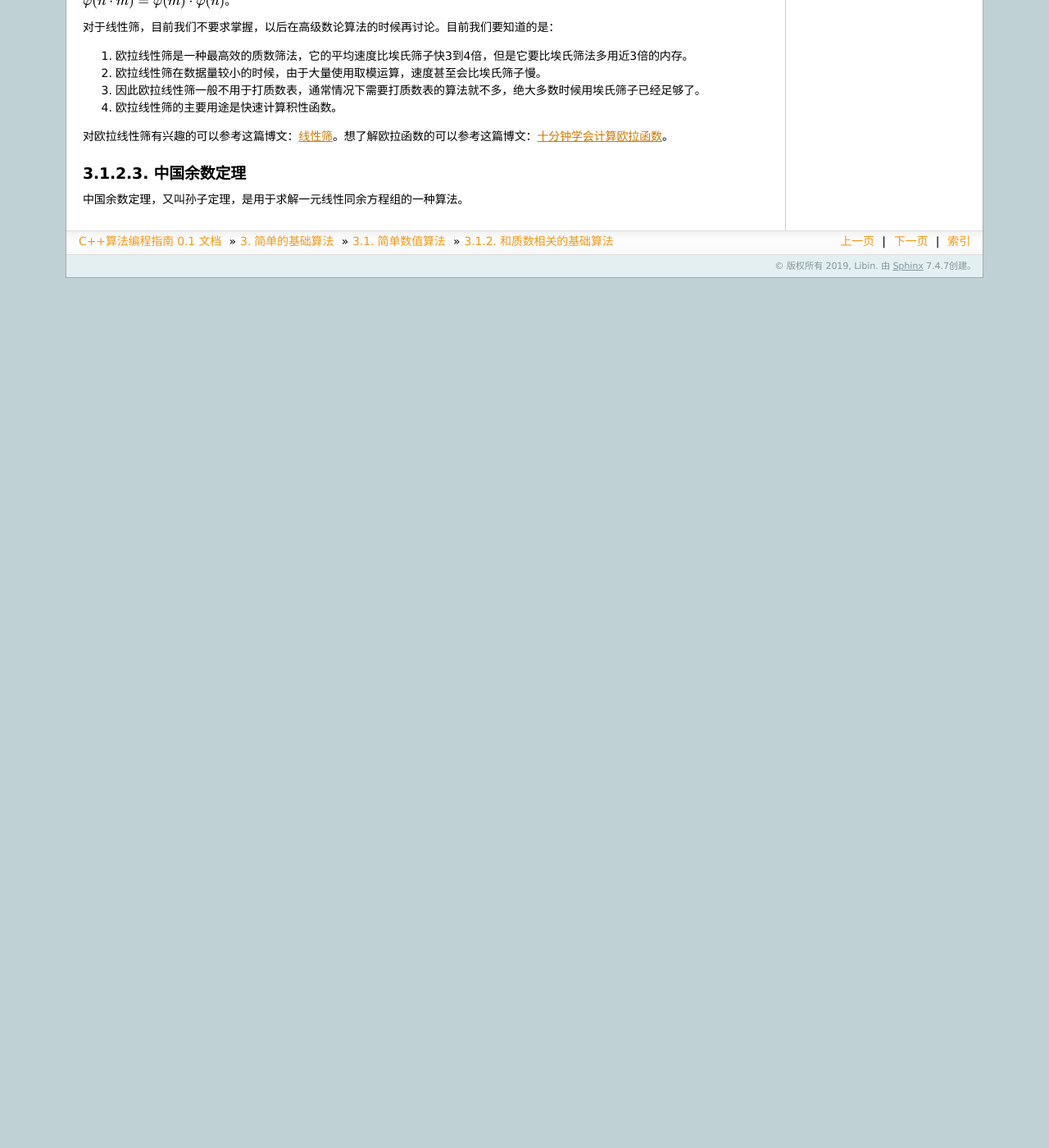
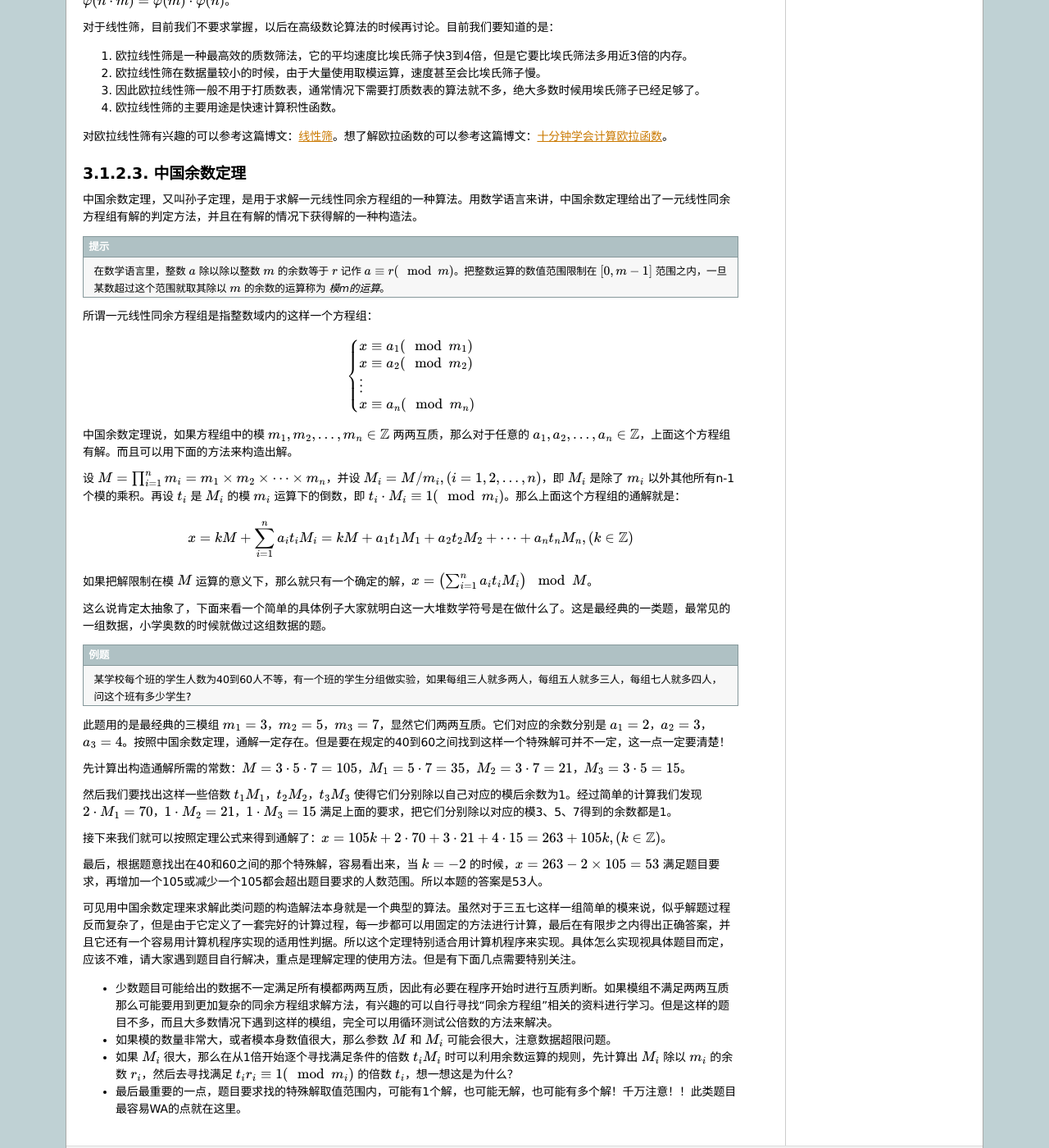
Before and after one commit to majorli/algo_guide, a Sphinx documentation site: the page built from source/ch02/sec01/212_primes.rst, in a window 1280 px wide and 1400 px high, scrolled down 1719 px. Shown: the whole window at 82% size. Built offline with Sphinx 7.4.7, drawn with Linux system fonts in a browser that asks for light colours; before the commit the page ends 2058 px from its top, so only the background shows below that.

Commit message:
20191031_1653

```diff
--- a/source/ch02/sec01/212_primes.rst
+++ b/source/ch02/sec01/212_primes.rst
@@ -72,4 +72,55 @@
 中国余数定理
 ^^^^^^^^^^^^
 
-中国余数定理，又叫孙子定理，是用于求解一元线性同余方程组的一种算法。
+中国余数定理，又叫孙子定理，是用于求解一元线性同余方程组的一种算法。用数学语言来讲，中国余数定理给出了一元线性同余方程组有解的判定方法，并且在有解的情况下获得解的一种构造法。
+
+.. hint::
+
+   在数学语言里，整数 :math:`a` 除以除以整数 :math:`m` 的余数等于 :math:`r` 记作 :math:`a\equiv r(\mod m)`。把整数运算的数值范围限制在 :math:`[0,m-1]` 范围之内，一旦某数超过这个范围就取其除以 :math:`m` 的余数的运算称为 *模m的运算*。
+
+所谓一元线性同余方程组是指整数域内的这样一个方程组：
+
+.. math::
+
+   \begin{cases}
+   x\equiv a_1(\mod m_1)\\
+   x\equiv a_2(\mod m_2)\\
+   \vdots\\
+   x\equiv a_n(\mod m_n)
+   \end{cases}
+
+中国余数定理说，如果方程组中的模 :math:`m_1,m_2,\dots,m_n\in\Bbb{Z}` 两两互质，那么对于任意的 :math:`a_1,a_2,\dots,a_n\in\Bbb{Z}`，上面这个方程组有解。而且可以用下面的方法来构造出解。
+
+设 :math:`M=\prod_{i=1}^n{m_i}=m_1\times m_2\times\cdots\times m_n`，并设 :math:`M_i=M/m_i,(i=1,2,\dots,n)`，即 :math:`M_i` 是除了 :math:`m_i` 以外其他所有n-1个模的乘积。再设 :math:`t_i` 是 :math:`M_i` 的模 :math:`m_i` 运算下的倒数，即 :math:`t_i\cdot M_i\equiv 1(\mod m_i)`。那么上面这个方程组的通解就是：
+
+.. math::
+
+   x=kM+\sum_{i=1}^n{a_it_iM_i}=kM+a_1t_1M_1+a_2t_2M_2+\cdots+a_nt_nM_n,(k\in\Bbb{Z})
+
+如果把解限制在模 :math:`M` 运算的意义下，那么就只有一个确定的解，:math:`x=\left(\sum_{i=1}^n{a_it_iM_i}\right)\mod M`。
+
+这么说肯定太抽象了，下面来看一个简单的具体例子大家就明白这一大堆数学符号是在做什么了。这是最经典的一类题，最常见的一组数据，小学奥数的时候就做过这组数据的题。
+
+
+.. admonition:: 例题
+
+   某学校每个班的学生人数为40到60人不等，有一个班的学生分组做实验，如果每组三人就多两人，每组五人就多三人，每组七人就多四人，问这个班有多少学生?
+
+
+此题用的是最经典的三模组 :math:`m_1=3`，:math:`m_2=5`，:math:`m_3=7`，显然它们两两互质。它们对应的余数分别是 :math:`a_1=2`，:math:`a_2=3`，:math:`a_3=4`。按照中国余数定理，通解一定存在。但是要在规定的40到60之间找到这样一个特殊解可并不一定，这一点一定要清楚！
+
+先计算出构造通解所需的常数：:math:`M=3\cdot5\cdot7=105`，:math:`M_1=5\cdot7=35`，:math:`M_2=3\cdot7=21`，:math:`M_3=3\cdot5=15`。
+
+然后我们要找出这样一些倍数 :math:`t_1M_1`，:math:`t_2M_2`，:math:`t_3M_3` 使得它们分别除以自己对应的模后余数为1。经过简单的计算我们发现 :math:`2\cdot M_1=70`，:math:`1\cdot M_2=21`，:math:`1\cdot M_3=15` 满足上面的要求，把它们分别除以对应的模3、5、7得到的余数都是1。
+
+接下来我们就可以按照定理公式来得到通解了：:math:`x=105k+2\cdot70+3\cdot21+4\cdot15=263+105k,(k\in\Bbb{Z})`。
+
+最后，根据题意找出在40和60之间的那个特殊解，容易看出来，当 :math:`k=-2` 的时候，:math:`x=263-2\times105=53` 满足题目要求，再增加一个105或减少一个105都会超出题目要求的人数范围。所以本题的答案是53人。
+
+
+可见用中国余数定理来求解此类问题的构造解法本身就是一个典型的算法。虽然对于三五七这样一组简单的模来说，似乎解题过程反而复杂了，但是由于它定义了一套完好的计算过程，每一步都可以用固定的方法进行计算，最后在有限步之内得出正确答案，并且它还有一个容易用计算机程序实现的适用性判据。所以这个定理特别适合用计算机程序来实现。具体怎么实现视具体题目而定，应该不难，请大家遇到题目自行解决，重点是理解定理的使用方法。但是有下面几点需要特别关注。
+
+* 少数题目可能给出的数据不一定满足所有模都两两互质，因此有必要在程序开始时进行互质判断。如果模组不满足两两互质那么可能要用到更加复杂的同余方程组求解方法，有兴趣的可以自行寻找“同余方程组”相关的资料进行学习。但是这样的题目不多，而且大多数情况下遇到这样的模组，完全可以用循环测试公倍数的方法来解决。
+* 如果模的数量非常大，或者模本身数值很大，那么参数 :math:`M` 和 :math:`M_i` 可能会很大，注意数据超限问题。
+* 如果 :math:`M_i` 很大，那么在从1倍开始逐个寻找满足条件的倍数 :math:`t_iM_i` 时可以利用余数运算的规则，先计算出 :math:`M_i` 除以 :math:`m_i` 的余数 :math:`r_i`，然后去寻找满足 :math:`t_ir_i\equiv1(\mod m_i)` 的倍数 :math:`t_i`，想一想这是为什么？
+* 最后最重要的一点，题目要求找的特殊解取值范围内，可能有1个解，也可能无解，也可能有多个解！千万注意！！此类题目最容易WA的点就在这里。
```
